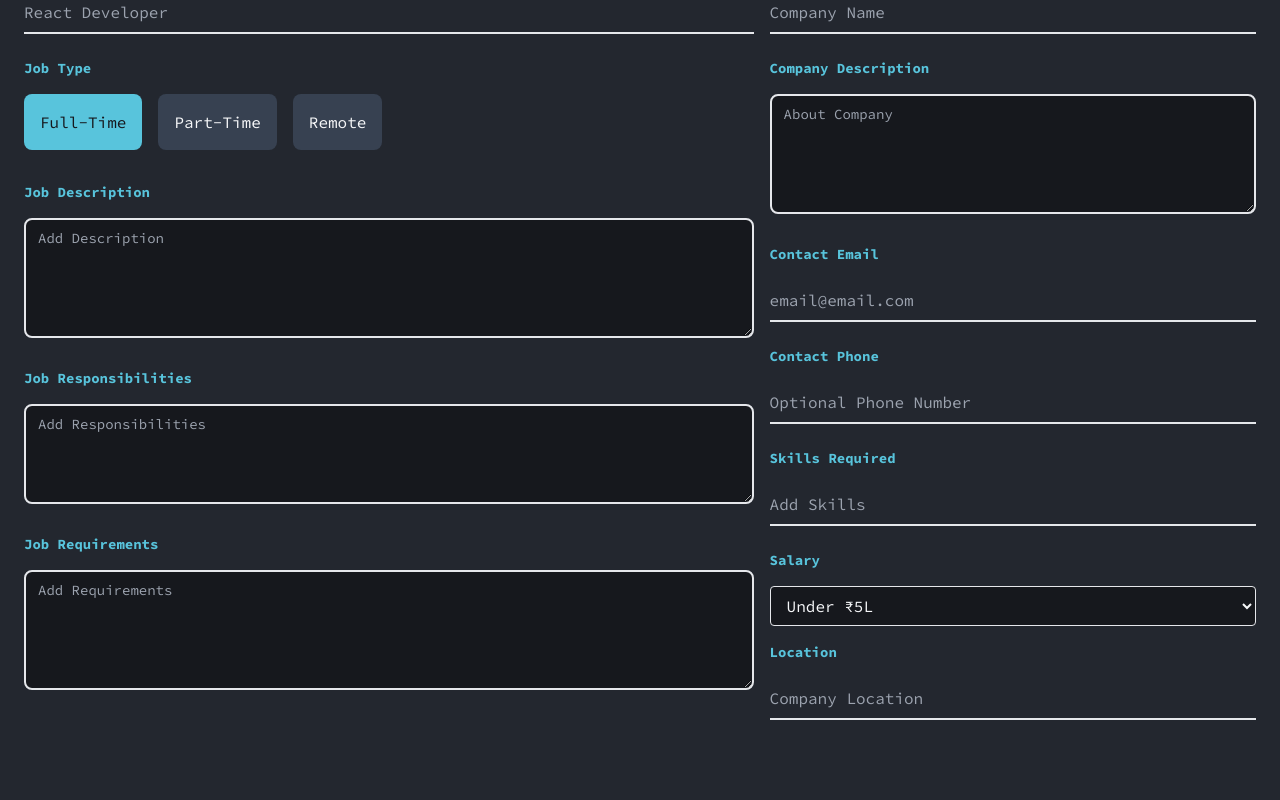
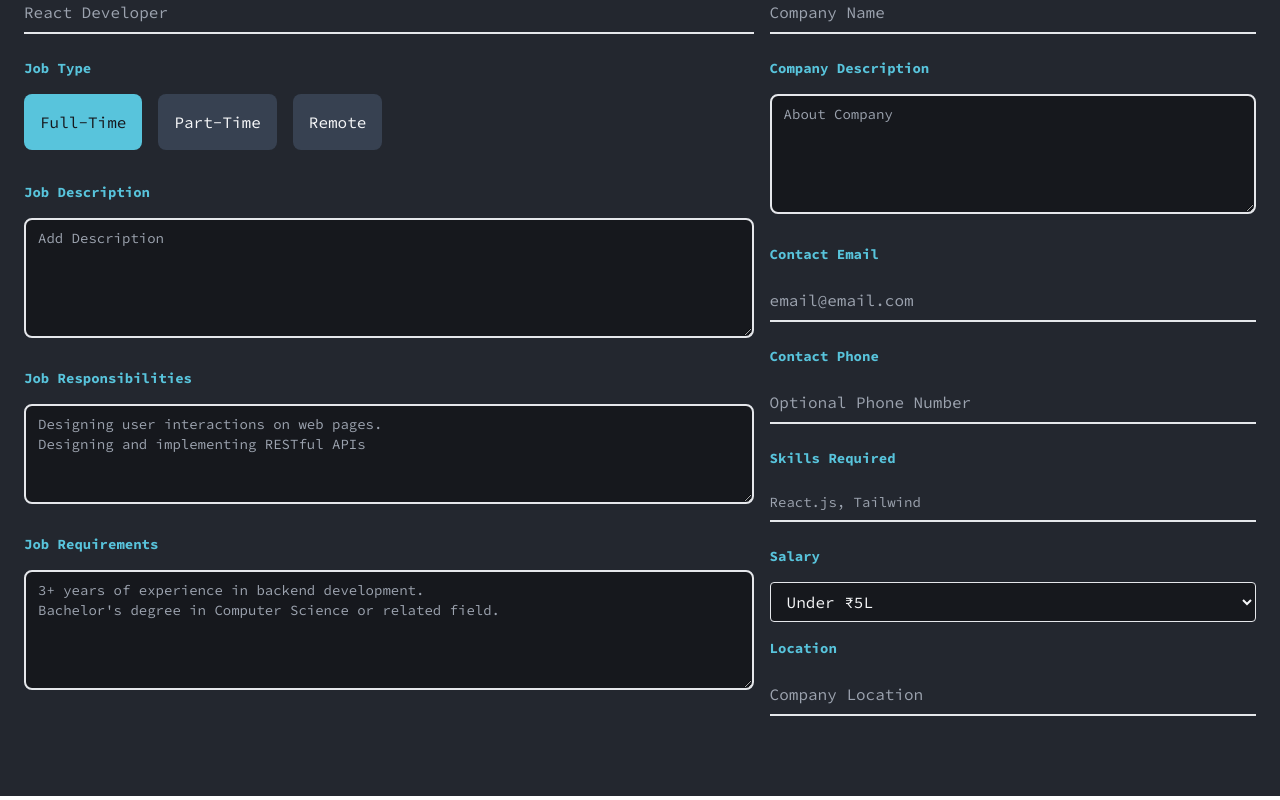
Before and after one commit to sumitRohilla/Jobs-Network, a React (Vite) app: page /add-job in a window 1280 px wide. Shown: the part 340-1140 px from the top of the page. Built offline with nearby package versions, Linux system fonts and the light colour scheme.

Commit message:
updated addjob/updatejob page

```diff
--- a/src/assets/json/jobs.json
+++ b/src/assets/json/jobs.json
@@ -243,6 +243,96 @@
         "contactEmail": "jobs@creativeminds.com",
         "contactPhone": "555-678-9012"
       }
+    },
+    {
+      "id": "4d95",
+      "type": "Full-Time",
+      "title": "awd",
+      "location": "dawffg",
+      "description": "awd",
+      "fullDesc": {
+        "res": [
+          "hello",
+          "ddawd dawa",
+          "dadadawdawd dawd",
+          "daw",
+          "adwd da",
+          "ad"
+        ],
+        "require": [
+          "ddawd dawa",
+          "daw",
+          "adwd da",
+          "ad",
+          "tailwind"
+        ],
+        "skills": "react.js, tail, hwelo down, yoo"
+      },
+      "salary": "Under ₹5L",
+      "company": {
+        "name": "awd",
+        "description": "awd",
+        "contactEmail": "adw@dfa",
+        "contactPhone": ""
+      }
+    },
+    {
+      "id": "4d70",
+      "type": "Full-Time",
+      "title": "dad",
+      "location": "dawd",
+      "description": "dawd",
+      "fullDesc": {
+        "res": [
+          "dawd dawdadwa",
+          "awdwd wadw",
+          "dawdawd",
+          "hello"
+        ],
+        "require": [
+          "dawd dawdadwa",
+          "awdwd wadw",
+          "dawdawd",
+          "hello"
+        ],
+        "skills": "react.js, hello,nooo,   tail    ,java"
+      },
+      "salary": "Under ₹5L",
+      "company": {
+        "name": "awd",
+        "description": "awd",
+        "contactEmail": "awd@fas",
+        "contactPhone": ""
+      }
+    },
+    {
+      "id": "972a",
+      "type": "Remote",
+      "title": "git hubbbbb",
+      "location": "awd",
+      "description": "dawdawd",
+      "fullDesc": {
+        "res": [
+          "afawf",
+          "dwad",
+          "awd daw",
+          "hello"
+        ],
+        "require": [
+          "afawf",
+          "dwad",
+          "awd daw",
+          "hello"
+        ],
+        "skills": "react.js, hello, nooo, tail, java"
+      },
+      "salary": "Under ₹5L",
+      "company": {
+        "name": "awdaw",
+        "description": "dawdawd",
+        "contactEmail": "adw@gs",
+        "contactPhone": ""
+      }
     }
   ]
 }
--- a/src/components/JobEntry.jsx
+++ b/src/components/JobEntry.jsx
@@ -32,6 +32,28 @@ const JobEntry = ({
         selected[i].classList.add("bg-gray-700", "text-textColor");
       }
     }
+
+    // Formatting
+    let updatedFormData = { ...formData };
+
+    updatedFormData = {
+      ...updatedFormData,
+      fullDesc: {
+        ...updatedFormData.fullDesc,
+        res: updatedFormData.fullDesc.res.join("\n"),
+      },
+    };
+
+    updatedFormData = {
+      ...updatedFormData,
+      fullDesc: {
+        ...updatedFormData.fullDesc,
+        require: updatedFormData.fullDesc.require.join("\n"),
+      },
+    };
+
+    setFormData(updatedFormData);
+    console.log(formData.fullDesc.res, formData.fullDesc.require);
   }, [jobType]);
 
   return (
@@ -148,7 +170,7 @@ const JobEntry = ({
                   onChange={(e) => handleFormUpdate(e, "fullDesc", "res")}
                   className="border-2 text-sm rounded-lg w-full py-2 px-3 bg-mainDarkColor text-textColor focus:border-buttonColor focus:outline-none"
                   rows="4"
-                  placeholder="Add Responsibilities"
+                  placeholder="Designing user interactions on web pages.&#10;Designing and implementing RESTful APIs"
                 ></textarea>
               </div>
 
@@ -164,7 +186,7 @@ const JobEntry = ({
                   onChange={(e) => handleFormUpdate(e, "fullDesc", "require")}
                   className="border-2 text-sm rounded-lg w-full py-2 px-3 bg-mainDarkColor text-textColor focus:border-buttonColor focus:outline-none"
                   rows="5"
-                  placeholder="Add Requirements"
+                  placeholder="3+ years of experience in backend development.&#10;Bachelor's degree in Computer Science or related field."
                 ></textarea>
               </div>
             </div>
@@ -272,9 +294,9 @@ const JobEntry = ({
                 <input
                   value={formData.fullDesc.skills}
                   onChange={(e) => handleFormUpdate(e, "fullDesc", "skills")}
-                  className="border-b-2 w-full text-textColor py-2 pr-3 mb-2 bg-transparent focus:outline-none focus:border-buttonColor"
+                  className="border-b-2 text-sm w-full text-textColor py-2 pr-3 mb-2 bg-transparent focus:outline-none focus:border-buttonColor"
                   rows="4"
-                  placeholder="Add Skills"
+                  placeholder="React.js, Tailwind"
                   autoComplete="off"
                   required
                 ></input>
--- a/src/pages/AddJobsPage.jsx
+++ b/src/pages/AddJobsPage.jsx
@@ -30,21 +30,50 @@ const AddJobsPage = ({ addJobSubmit }) => {
 
     let updatedFormData = { ...formData };
 
+    // string to Array storing for Responsibilities
     if (formData.fullDesc.res) {
-      const desc = formData.fullDesc.res;
+      const descRes = formData.fullDesc.res;
 
-      let descArr = desc
+      let resArr = descRes
         .split("\n")
         .map((str) => str.replace(/[\s]+/g, " ").trim());
 
       updatedFormData = {
         ...updatedFormData,
-        fullDesc: { ...updatedFormData.fullDesc, res: descArr },
+        fullDesc: { ...updatedFormData.fullDesc, res: resArr },
       };
     }
+
+    // string to Array storing for Requirements
+    if (formData.fullDesc.require) {
+      const descRequire = formData.fullDesc.require;
+
+      let requireArr = descRequire
+        .split("\n")
+        .map((str) => str.replace(/[\s]+/g, " ").trim());
+
+      updatedFormData = {
+        ...updatedFormData,
+        fullDesc: { ...updatedFormData.fullDesc, require: requireArr },
+      };
+    }
+
+    // skills to filtered skills data
+    if (formData.fullDesc.skills) {
+      const descSkills = formData.fullDesc.skills;
+
+      let skillsString = descSkills.replace(/\s*,\s*/g, ", ").trim();
+
+      console.log(skillsString);
+
+      updatedFormData = {
+        ...updatedFormData,
+        fullDesc: { ...updatedFormData.fullDesc, skills: skillsString },
+      };
+    }
+
     setFormData(updatedFormData);
-
-    addJobSubmit(updatedFormData, setLoading, setShowPopUp);
+    addJobSubmit(updatedFormData);
 
     navigate("/jobs");
   };
--- a/src/pages/EditJobPage.jsx
+++ b/src/pages/EditJobPage.jsx
@@ -33,21 +33,50 @@ const EditJobPage = ({ updateJobSubmit }) => {
 
     let updatedFormData = { ...formData };
 
+    // string to Array storing for Responsibilities
     if (formData.fullDesc.res) {
-      const desc = formData.fullDesc.res;
+      const descRes = formData.fullDesc.res;
 
-      let descArr = desc
+      let resArr = descRes
         .split("\n")
         .map((str) => str.replace(/[\s]+/g, " ").trim());
 
       updatedFormData = {
         ...updatedFormData,
-        fullDesc: { ...updatedFormData.fullDesc, res: descArr },
+        fullDesc: { ...updatedFormData.fullDesc, res: resArr },
       };
     }
+
+    // string to Array storing for Requirements
+    if (formData.fullDesc.require) {
+      const descRequire = formData.fullDesc.require;
+
+      let requireArr = descRequire
+        .split("\n")
+        .map((str) => str.replace(/[\s]+/g, " ").trim());
+
+      updatedFormData = {
+        ...updatedFormData,
+        fullDesc: { ...updatedFormData.fullDesc, require: requireArr },
+      };
+    }
+
+    // skills to filtered skills data
+    if (formData.fullDesc.skills) {
+      const descSkills = formData.fullDesc.skills;
+
+      let skillsString = descSkills.replace(/\s*,\s*/g, ", ").trim();
+
+      console.log(skillsString);
+
+      updatedFormData = {
+        ...updatedFormData,
+        fullDesc: { ...updatedFormData.fullDesc, skills: skillsString },
+      };
+    }
+
     setFormData(updatedFormData);
-
-    updateJobSubmit(updatedFormData, setLoading, setShowPopUp);
+    updateJobSubmit(updatedFormData);
 
     navigate("/jobs");
   };
```
